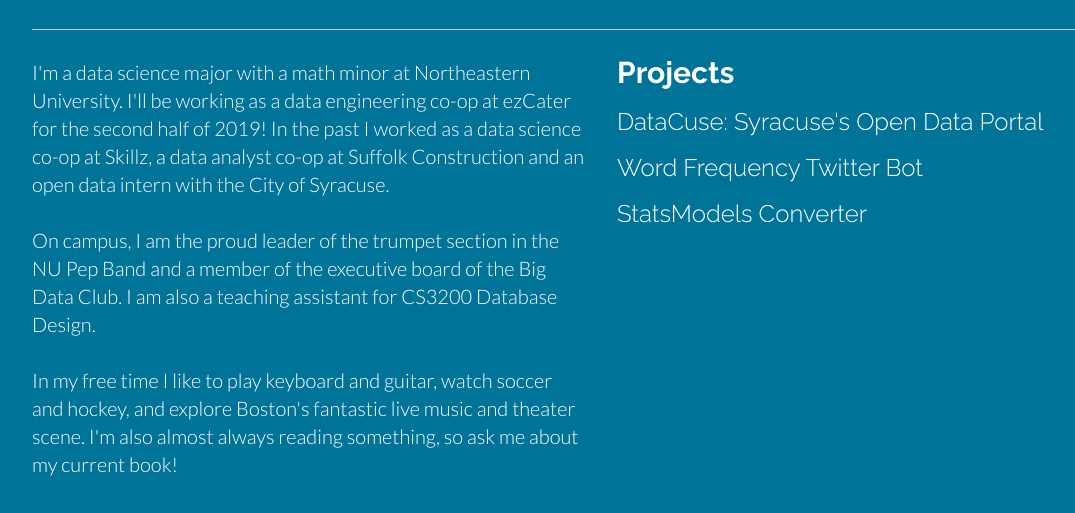
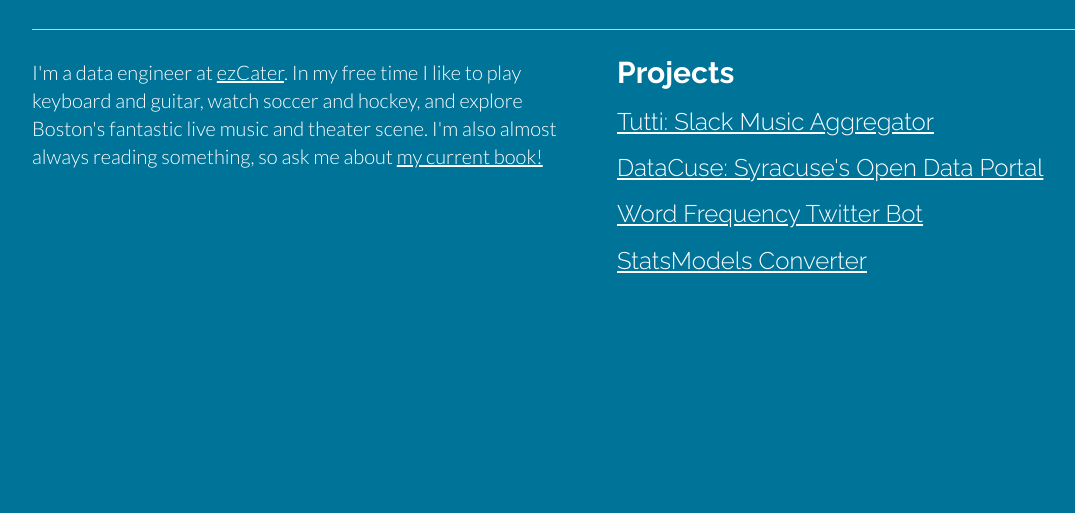
Before and after one commit to ethmarch/ethanmarch.me, a plain HTML site: page index.html in a window 1280 px wide. Shown: the part 119-632 px from the top of the page, without its empty margins (38-1113 px from the left). Drawn offline with Linux system fonts and the light colour scheme.

Commit message:
update description, add project, underline links

```diff
--- a/css/main.css
+++ b/css/main.css
@@ -30,6 +30,7 @@ p {
 a {
   color: #ffffff;
   word-wrap: break-word;
+  text-decoration: underline;
 
   -webkit-transition: color 0.1s ease-in, background 0.1s ease-in;
   -moz-transition: color 0.1s ease-in, background 0.1s ease-in;
@@ -41,7 +42,6 @@ a {
 a:hover,
 a:focus {
   color: #c4c4c4;
-  text-decoration: none;
   outline: 0;
 }
 
--- a/index.html
+++ b/index.html
@@ -25,16 +25,6 @@
       <script src="js/html5shiv.js"></script>
       <script src="js/respond.min.js"></script>
     <![endif]-->
-
-    <script>
-  		(function(i,s,o,g,r,a,m){i['GoogleAnalyticsObject']=r;i[r]=i[r]||function(){
-  		(i[r].q=i[r].q||[]).push(arguments)},i[r].l=1*new Date();a=s.createElement(o),
-  		m=s.getElementsByTagName(o)[0];a.async=1;a.src=g;m.parentNode.insertBefore(a,m)
-  		})(window,document,'script','https://www.google-analytics.com/analytics.js','ga');
-
-		ga('create', 'UA-100795225-1', 'auto');
-  		ga('send', 'pageview');
-	</script>
   </head>
 
   <body>
@@ -56,18 +46,19 @@
 
         <div class="col-md-6">
             <br>
-	    <p>I'm a data science major with a math minor at Northeastern University. I'll be working as a data engineering co-op at <a href="https://ezcater.com">ezCater</a> for the second half of 2019! In the past I worked as a data science co-op at <a href="http://corp.skillz.com">Skillz</a>, a data analyst co-op at <a href="https://www.suffolk.com">Suffolk Construction</a> and an open data intern with the City of Syracuse.<br><br>
-
-            On campus, I am the proud leader of the trumpet section in the NU Pep Band and a member of the executive board of the Big Data Club. I am also a teaching assistant for CS3200 Database Design.<br><br>
-
-
-            In my free time I like to play keyboard and guitar, watch soccer and hockey, and explore Boston's fantastic live music and theater scene.  I'm also almost always reading something, so ask me about my current book!
-            </p>
+	    <p>
+        I'm a data engineer at <a href="https://ezcater.com" target="_blank" >ezCater</a>.
+        In my free time I like to play keyboard and guitar, watch soccer and hockey, and explore Boston's fantastic live music and theater scene.
+        I'm also almost always reading something, so ask me about <a href="https://www.goodreads.com/user/show/90394020-ethan-march" target="_blank">my current book!</a>
+      </p>
 
         </div>
 
         <div class="col-md-6">
             <h2><b>Projects</b></h2>
+                <h3><a href="https://github.com/ethmarch/tutti" target="_blank">
+                    Tutti: Slack Music Aggregator
+                </a></h3>
                 <h3><a href="http://data.syrgov.net" target="_blank">
                     DataCuse: Syracuse's Open Data Portal
                 </a></h3>
@@ -75,14 +66,14 @@
                     Word Frequency Twitter Bot
                 </a></h3>
                 <h3><a href="https://github.com/mwxs/coremltools" target="_blank">
-                   StatsModels Converter
+                    StatsModels Converter
                 </a></h3>
             </div>
             <div class="col-md-6">
             </div>
 
-		</div><!--/.row -->
-	</div><!--/.container -->
+		</div>
+	</div>
 
   </body>
 </html>
```
